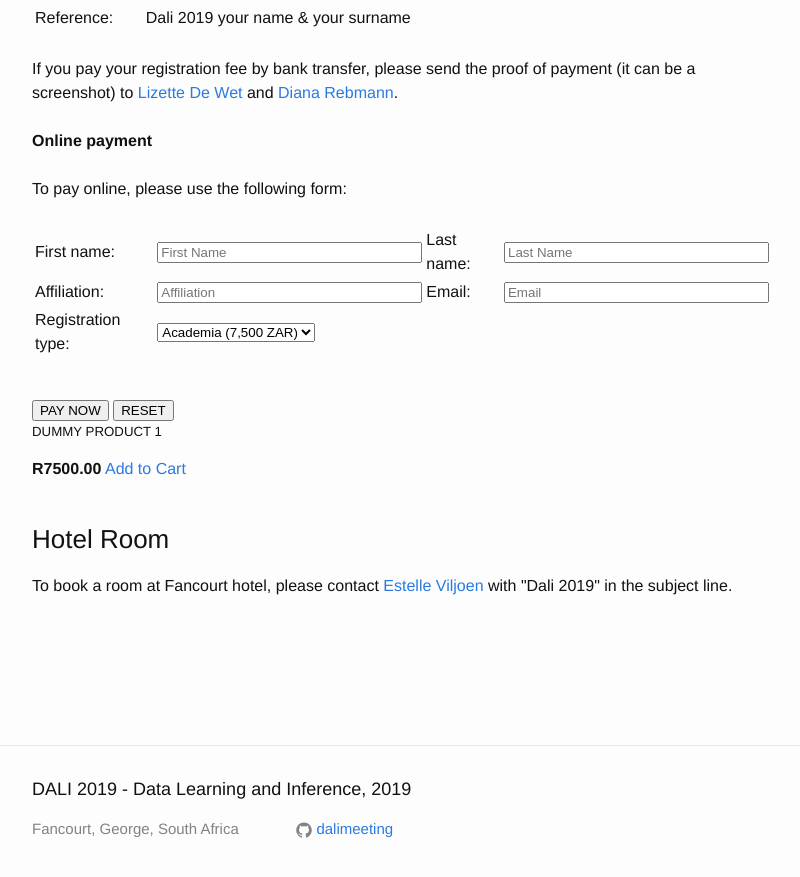
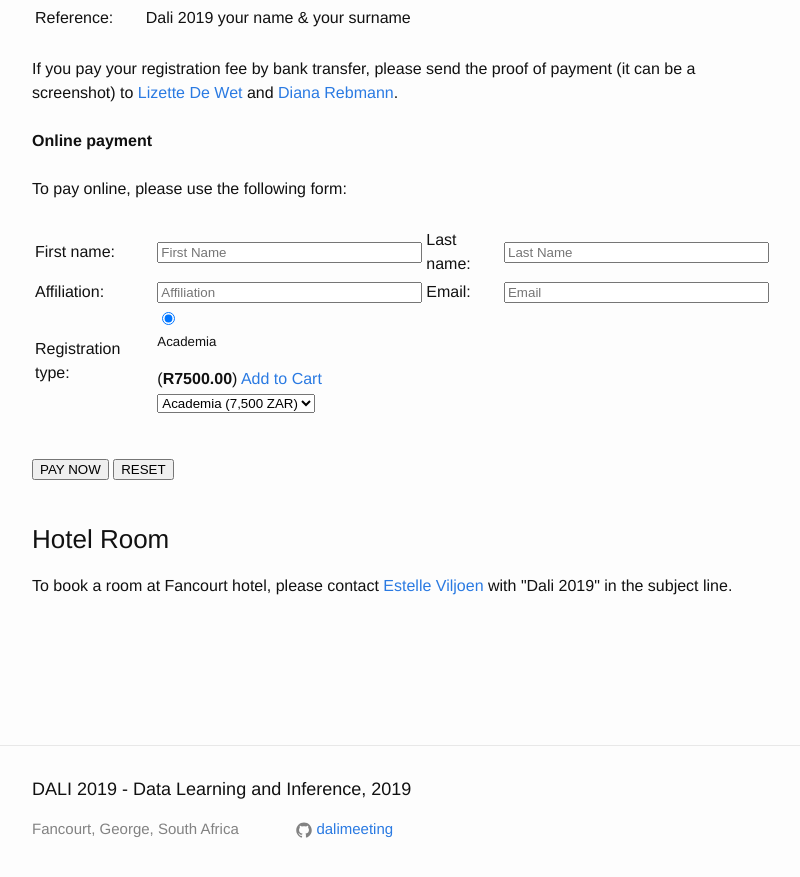
Before and after one commit to dalimeeting/dalimeeting.github.io, a Jekyll site: the page built from registration.html, in a window 1280 px wide and 900 px high, scrolled down 998 px. Shown: the top 877 px of the window, without its empty margins (238-1038 px from the left). Built offline with Jekyll 4.4.1, drawn with Linux system fonts in a browser that asks for light colours.

Commit message:
Update registration.html

```diff
--- a/_layouts/registration.html
+++ b/_layouts/registration.html
@@ -39,6 +39,14 @@
         <tr><td>Affiliation:</td><td><input type="text" size="30" name="customerAffiliation" placeholder="Affiliation" required></td>
         <td>Email:</td><td><input type="email" size="30" name="customerEmail" placeholder="Email" required></td></tr> <!---Card holders email address--->
         <tr><td>Registration type:</td><td>
+
+	<input type="radio" name="customerType" value="academia" checked>
+		<div class="simpleCart_shelfItem">
+		  <h5 class="item_name">Academia</h5>
+		  (<span class="item_price"><strong>R7500.00</strong></span>)
+		  <noscript><a href="no_javascript.html" class="item_add">Add to Cart</a>;</noscript>
+                  <script>document.write('<a href="#" class="item_add">Add to Cart</a>');</script>
+		</div>
         <select name="customerType">
            <option value="academia">Academia (7,500 ZAR)</option>
            <option value="industry">Industry (10,000 ZAR)</option>
@@ -50,12 +58,7 @@
      <input type="reset" value="RESET">
   </form>
 
-  <div class="simpleCart_shelfItem">
-                        <h5 class="item_name">DUMMY PRODUCT 1</h5>
-                        <span class="item_price"><strong>R7500.00</strong></span>
-						<noscript><a href="no_javascript.html" class="item_add">Add to Cart</a>;</noscript>
-						<script>document.write('<a href="#" class="item_add">Add to Cart</a>');</script>
-                    </div>
+
   </p>
 
   <br>
```
